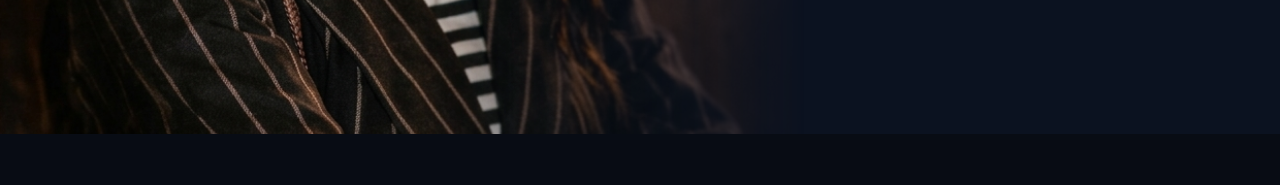
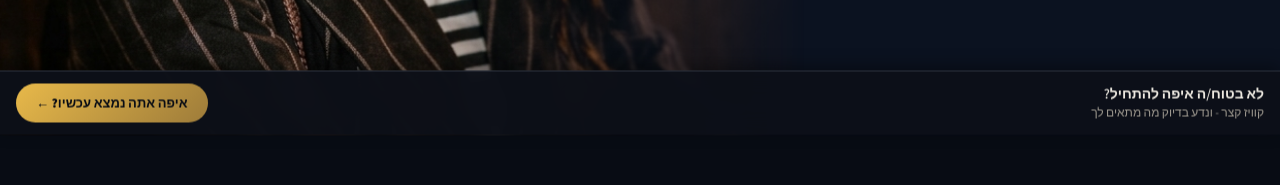
Before and after one commit to AlonAbadi/hadar-danan, a Next.js app: page / in a window 1280 px wide. Shown: the part 730-915 px from the top of the page. Built offline with nearby package versions, Linux system fonts and the light colour scheme; no server answers.

Commit message:
feat: add sticky quiz CTA to homepage

```diff
--- a/app/page.tsx
+++ b/app/page.tsx
@@ -8,6 +8,7 @@ import { CarouselWithDots } from "@/components/landing/CarouselWithDots";
 import { PhilosophySection } from "@/components/landing/PhilosophySection";
 import { StatsSection } from "@/components/landing/StatsSection";
 import { ProductsSection } from "@/components/ProductsSection";
+import HomeStickyBar from "@/components/home/HomeStickyBar";
 import { BookOpen, Zap, Target, GraduationCap, Compass, Video, Users, Star } from "lucide-react";
 
 export const metadata: Metadata = {
@@ -125,7 +126,7 @@ export default async function LandingPage() {
                 <p style={{ color: "#9E9990", fontSize: "clamp(0.9rem, 2vw, 1rem)", lineHeight: 1.72, marginBottom: 16 }}>
                   {content.description}
                 </p>
-                <a href="/quiz" style={{
+                <a href="/quiz" data-home-hero-cta="" style={{
                   display: "block", textAlign: "center",
                   background: "linear-gradient(135deg, #E8B94A, #C9964A, #9E7C3A)",
                   color: "#1A1206", fontWeight: 800, fontSize: "clamp(0.95rem, 2vw, 1.05rem)",
@@ -207,7 +208,7 @@ export default async function LandingPage() {
                 </p>
 
                 {/* CTA */}
-                <a href="/quiz" style={{
+                <a href="/quiz" data-home-hero-cta="" style={{
                   display: "inline-block",
                   background: "linear-gradient(135deg, #E8B94A, #C9964A, #9E7C3A)",
                   color: "#1A1206", fontWeight: 800, fontSize: "1.05rem",
@@ -430,6 +431,7 @@ export default async function LandingPage() {
         </footer>
 
       </div>
+      <HomeStickyBar ctaText={content.cta} />
     </>
   );
 }
--- /dev/null
+++ b/components/home/HomeStickyBar.tsx
@@ -0,0 +1,92 @@
+"use client";
+
+import { useEffect, useState } from "react";
+
+interface HomeStickyBarProps {
+  ctaText: string;
+  heroSelector?: string;
+}
+
+export default function HomeStickyBar({
+  ctaText,
+  heroSelector = "[data-home-hero-cta]",
+}: HomeStickyBarProps) {
+  const [visible, setVisible] = useState(false);
+  const [heroInView, setHeroInView] = useState(true);
+
+  // IntersectionObserver על כפתורי ה-hero
+  useEffect(() => {
+    const targets = document.querySelectorAll(heroSelector);
+    if (targets.length === 0) return;
+
+    const observer = new IntersectionObserver(
+      (entries) => {
+        const anyVisible = entries.some((e) => e.isIntersecting);
+        setHeroInView(anyVisible);
+      },
+      { threshold: 0.1 }
+    );
+
+    targets.forEach((t) => observer.observe(t));
+    return () => observer.disconnect();
+  }, [heroSelector]);
+
+  // Scroll listener — מופיע אחרי 400px + רק אם hero לא נראה
+  useEffect(() => {
+    const handleScroll = () => {
+      setVisible(window.scrollY > 400 && !heroInView);
+    };
+    handleScroll();
+    window.addEventListener("scroll", handleScroll, { passive: true });
+    return () => window.removeEventListener("scroll", handleScroll);
+  }, [heroInView]);
+
+  return (
+    <div
+      style={{
+        position: "fixed",
+        bottom: 0,
+        left: 0,
+        right: 0,
+        zIndex: 40,
+        background: "rgba(13,16,24,0.97)",
+        backdropFilter: "blur(12px)",
+        borderTop: "1px solid #2C323E",
+        padding: "12px 16px",
+        display: "flex",
+        alignItems: "center",
+        justifyContent: "space-between",
+        gap: 12,
+        transform: visible ? "translateY(0)" : "translateY(100%)",
+        transition: "transform 0.3s ease",
+        boxShadow: "0 -4px 16px rgba(0,0,0,0.4)",
+        fontFamily: "var(--font-assistant), Assistant, sans-serif",
+        direction: "rtl",
+      }}
+    >
+      <div style={{ color: "#EDE9E1", fontSize: 14, fontWeight: 600, lineHeight: 1.3, flex: 1 }}>
+        לא בטוח/ה איפה להתחיל?
+        <br />
+        <span style={{ color: "#9E9990", fontWeight: 400, fontSize: 12 }}>
+          קוויז קצר - ונדע בדיוק מה מתאים לך
+        </span>
+      </div>
+      <a
+        href="/quiz"
+        style={{
+          background: "linear-gradient(135deg, #E8B94A, #9E7C3A)",
+          color: "#080C14",
+          fontSize: 13,
+          fontWeight: 800,
+          padding: "10px 20px",
+          borderRadius: 24,
+          textDecoration: "none",
+          whiteSpace: "nowrap",
+          flexShrink: 0,
+        }}
+      >
+        {ctaText}
+      </a>
+    </div>
+  );
+}
```
